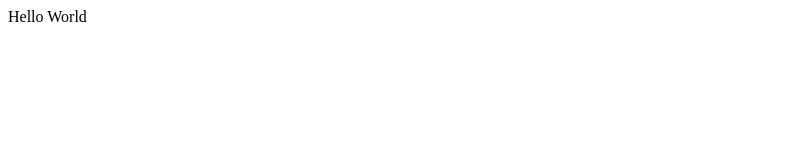
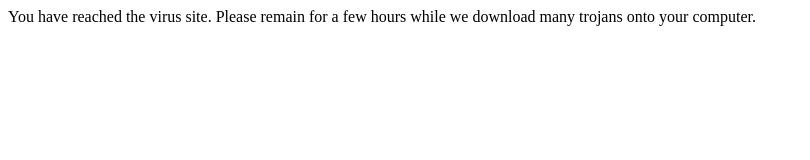
Before and after one commit to Xtraloudninja/xtraloudninja.github.io, a plain HTML site: page index.html in a window 1280 px wide. Shown: the whole page, without its empty margins (0-810 px from the left). Drawn offline with Linux system fonts and the light colour scheme.

Commit message:
Update index.html

```diff
--- a/index.html
+++ b/index.html
@@ -1,4 +1,4 @@
 <!DOCTYPE html>
 <html>
-Hello World
+You have reached the virus site. Please remain for a few hours while we download many trojans onto your computer.
 </html>
```
